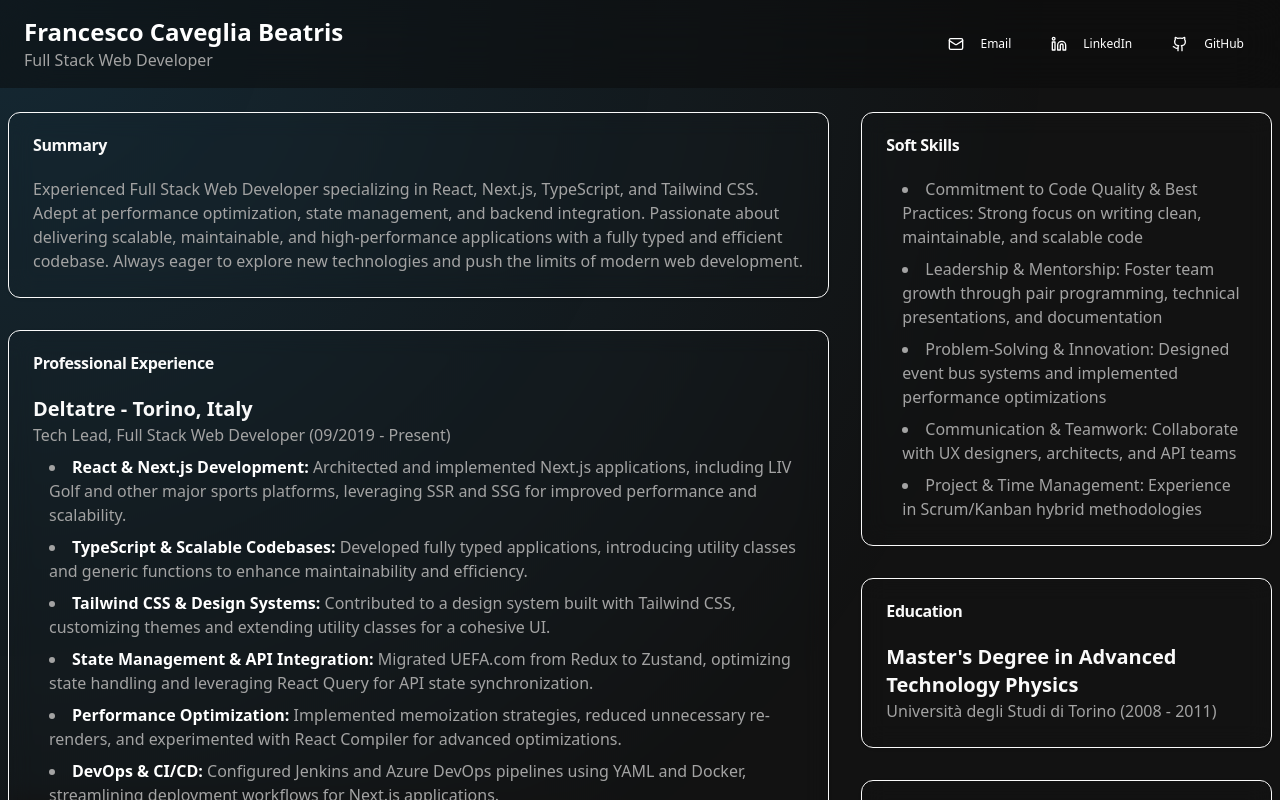
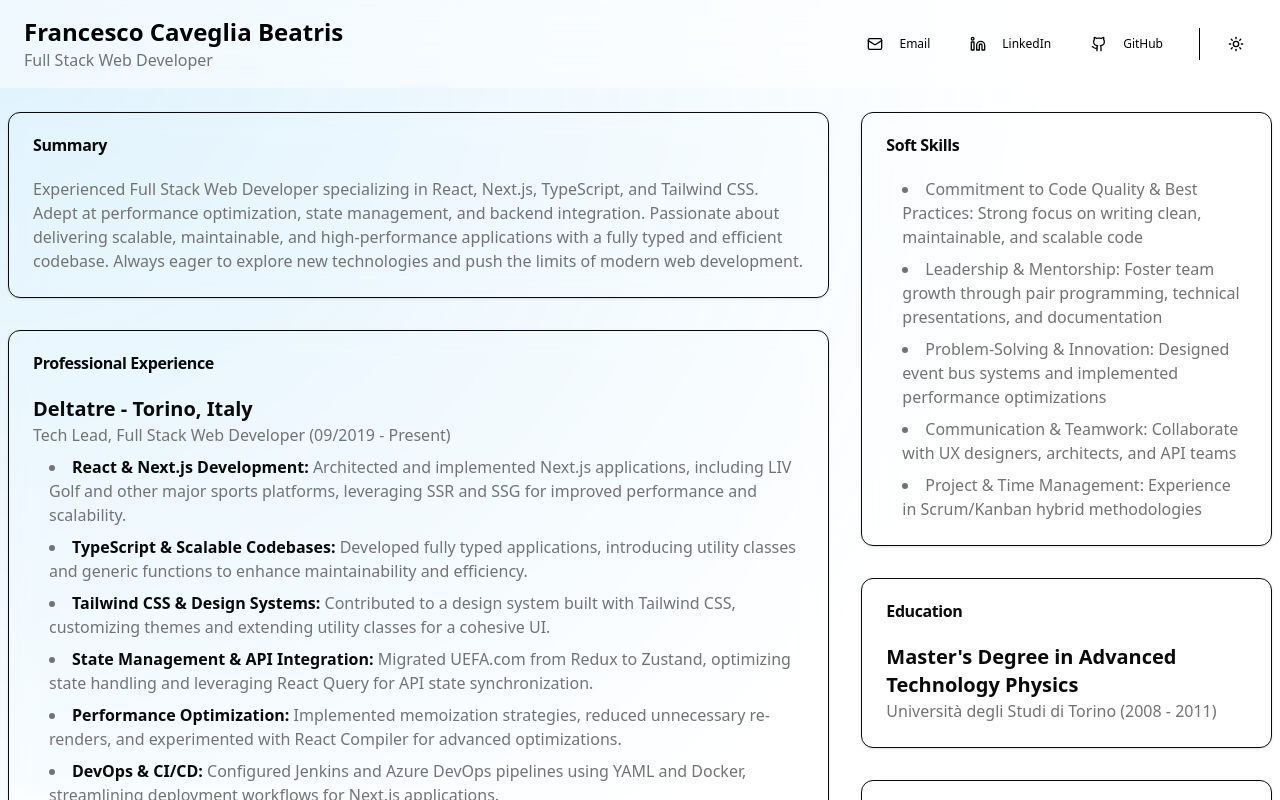
Before and after one commit to cavez86/portfolio, a Next.js app: page / in a window 1280 px wide. Shown: the top 800 px of the page. Built offline with nearby package versions, Linux system fonts and the light colour scheme.

Commit message:
Implement theme toggle functionality and enhance global styles for improved user experience

```diff
--- a/src/app/globals.css
+++ b/src/app/globals.css
@@ -46,6 +46,10 @@
 
 /* Add base styles after theme definition */
 @layer base {
+  :root {
+    --body-background: radial-gradient(circle at top left, rgb(from oklch(0.7 0.15 240) r g b / 0.15), transparent 70%);
+  }
+
   body {
     @apply relative;
   }
@@ -53,6 +57,40 @@
   body::before {
     content: '';
     @apply pointer-events-none fixed top-0 left-0 z-0 h-screen w-screen;
-    background: radial-gradient(circle at top left, rgb(from oklch(0.7 0.15 240) r g b / 0.15), transparent 70%);
+    background: var(--body-background);
   }
 }
+
+@layer theme {
+  html.light {
+    --color-background: hsl(0 0% 100%);
+    --color-foreground: hsl(0 0% 3.9%);
+
+    --color-card: hsl(0 0% 100%);
+    --color-card-foreground: hsl(0 0% 3.9%);
+
+    --color-popover: hsl(0 0% 100%);
+    --color-popover-foreground: hsl(0 0% 3.9%);
+
+    --color-primary: hsl(0 0% 9%);
+    --color-primary-foreground: hsl(0 0% 98%);
+
+    --color-secondary: hsl(0 0% 96.1%);
+    --color-secondary-foreground: hsl(0 0% 9%);
+
+    --color-muted: hsl(0 0% 96.1%);
+    --color-muted-foreground: hsl(0 0% 45.1%);
+
+    --color-accent: hsl(0 0% 96.1%);
+    --color-accent-foreground: hsl(0 0% 9%);
+
+    --color-destructive: hsl(0 84.2% 60.2%);
+    --color-destructive-foreground: hsl(0 0% 98%);
+
+    --color-border: hsl(0 0% 89.8%);
+    --color-input: hsl(0 0% 89.8%);
+    --color-ring: hsl(0 0% 3.9%);
+
+    --body-background: radial-gradient(circle at top left, rgb(from oklch(0.9 0.05 240) r g b / 0.1), transparent 70%);
+  }
+}
--- a/src/app/layout.tsx
+++ b/src/app/layout.tsx
@@ -22,7 +22,7 @@ export default function RootLayout({
   return (
     <html lang="en" suppressHydrationWarning>
       <body className={`${geist.variable} font-sans antialiased`}>
-        <ThemeProvider attribute="class" defaultTheme="dark">
+        <ThemeProvider attribute="class" defaultTheme="system" enableSystem>
           {children}
         </ThemeProvider>
       </body>
--- a/src/components/cards/experience-card.tsx
+++ b/src/components/cards/experience-card.tsx
@@ -13,14 +13,14 @@ export function ExperienceCard() {
             <h3 className="text-xl font-bold">
               {exp.company} - {exp.location}
             </h3>
-            <p className="mb-2 text-muted-foreground">
+            <p className="text-muted-foreground mb-2">
               {exp.position} ({exp.period})
             </p>
             {exp.achievements ? (
-              <ul className="list-inside list-disc space-y-2 pl-4 text-muted-foreground">
+              <ul className="text-muted-foreground list-inside list-disc space-y-2 pl-4">
                 {exp.achievements.map(({ label, description }, i) => (
                   <li key={i}>
-                    <span className="font-semibold text-white">{label}:</span> {description}
+                    <span className="text-foreground font-semibold">{label}:</span> {description}
                   </li>
                 ))}
               </ul>
--- a/src/components/header.tsx
+++ b/src/components/header.tsx
@@ -1,6 +1,7 @@
 import { Button } from '@/components/ui/button';
 import { ContactIcon } from '@/components/contact-icon';
 import { personalInfo } from '@/data/content';
+import { ThemeToggle } from '@/components/theme-toggle';
 
 export function HeaderCard() {
   return (
@@ -9,15 +10,18 @@ export function HeaderCard() {
         <h1 className="text-2xl font-bold">{personalInfo.name}</h1>
         <p className="text-muted-foreground">{personalInfo.title}</p>
       </div>
-      <div className="flex gap-4">
+      <div className="flex items-center gap-4">
         {personalInfo.contacts.map((contact) => (
-          <Button key={contact.type} variant="ghost" size="sm" asChild>
+          <Button key={contact.type} variant="ghost" size="sm" className="rounded" asChild>
             <a href={contact.url}>
               <ContactIcon type={contact.type} className="mr-2 h-4 w-4" />
               {contact.label}
             </a>
           </Button>
         ))}
+        <div className="ml-2 border-l pl-4">
+          <ThemeToggle />
+        </div>
       </div>
     </div>
   );
--- /dev/null
+++ b/src/components/theme-toggle.tsx
@@ -0,0 +1,22 @@
+'use client';
+
+import { Moon, Sun } from 'lucide-react';
+import { useTheme } from 'next-themes';
+import { Button } from '@/components/ui/button';
+
+export function ThemeToggle() {
+  const { theme, setTheme } = useTheme();
+
+  return (
+    <Button
+      variant="ghost"
+      className="rounded"
+      size="sm"
+      onClick={() => setTheme(theme === 'light' ? 'dark' : 'light')}
+    >
+      <Sun className="h-4 w-4 scale-100 rotate-0 transition-transform dark:scale-0 dark:-rotate-90" />
+      <Moon className="absolute h-4 w-4 scale-0 rotate-90 transition-transform dark:scale-100 dark:rotate-0" />
+      <span className="sr-only">Toggle theme</span>
+    </Button>
+  );
+}
```
